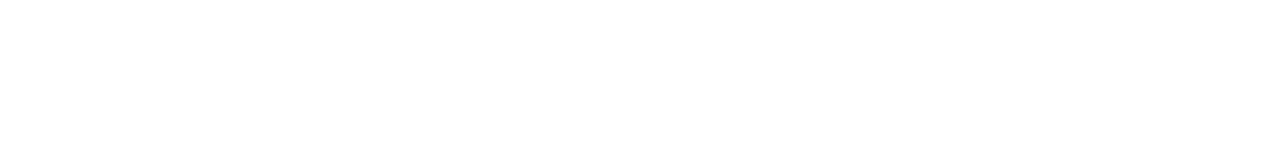
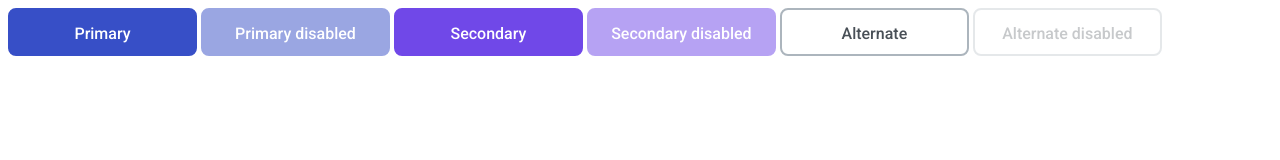
Before and after one commit to js-tasks-ru/htmlcss-20220317_konstantin-cherepanov, a website: page 03-lection1/01-button/index.html in a window 1280 px wide. Drawn offline with Linux system fonts and the light colour scheme.

Commit message:
add solution for lection-1 task-1

```diff
--- a/03-lection1/01-button/button.css
+++ b/03-lection1/01-button/button.css
@@ -1 +1,79 @@
 /* Стилизация кнопки */
+
+.button {
+    min-width: 189px;
+    height: 48px;
+    border-radius: 8px;
+    outline: 0px solid transparent;
+    font-family: 'Roboto';
+    font-style: normal;
+    font-weight: 500;
+    font-size: var(--textM);
+    line-height: 19px;
+    text-align: center;
+    padding: 14px;
+    cursor: pointer;
+    transition: opacity .3s ease-in-out, background .3s ease-in-out;
+}
+
+.button__primary {
+    background: var(--primary);
+    color: var(--white);
+    border: 2px solid var(--primary);
+}
+
+.button__secondary {
+    background: var(--purple);
+    color: var(--white);
+    border: 2px solid var(--purple);
+}
+
+.button__alternate {
+    background: var(--white);
+    color: var(--grey-4);
+    border: 2px solid var(--grey-3);
+}
+
+.button__primary:hover,
+.button__primary:active {
+    background: #2342C0;
+    border: 2px solid #2342C0;
+}
+
+.button__secondary:hover,
+.button__secondary:active {
+    background: #5028C6;
+    border: 2px solid #5028C6;
+}
+
+.button__alternate:hover,
+.button__alternate:active {
+    border: 2px solid var(--black);
+}
+
+.button__primary-disabled,
+.button__secondary-disabled,
+.button__alternate-disabled {
+    opacity: .5;
+    cursor: not-allowed;
+}
+
+.button__alternate-disabled {
+    opacity: .3;
+}
+
+.button__primary-disabled:hover {
+    background: var(--primary);
+    border: 2px solid var(--primary);
+}
+
+.button__secondary-disabled:hover {
+    background: var(--purple);
+    border: 2px solid var(--purple);
+}
+
+.button__alternate-disabled:hover {
+    background: var(--white);
+    color: var(--grey-4);
+    border: 2px solid var(--grey-3);
+}
--- a/03-lection1/01-button/index.html
+++ b/03-lection1/01-button/index.html
@@ -1,11 +1,19 @@
 <!DOCTYPE html>
 <!-- Страница с кнопкой -->
 <html lang="ru">
-    <head>
-        <link rel="stylesheet" href="../../assets/css/main.css">
-        <link rel="stylesheet" href="./button.css">
-    </head>
-    <body>
 
-    </body>
+<head>
+    <link rel="stylesheet" href="../../assets/css/main.css">
+    <link rel="stylesheet" href="button.css">
+</head>
+
+<body>
+    <button class="button button__primary">Primary</button>
+    <button class="button button__primary button__primary-disabled" disabled>Primary disabled</button>
+    <button class="button button__secondary">Secondary</button>
+    <button class="button button__secondary button__secondary-disabled" disabled>Secondary disabled</button>
+    <button class="button button__alternate">Alternate</button>
+    <button class="button button__alternate button__alternate-disabled" disabled>Alternate disabled</button>
+</body>
+
 </html>
--- a/assets/css/main.css
+++ b/assets/css/main.css
@@ -1,5 +1,4 @@
 @import '../fonts/fonts.css';
-
 :root {
     --white: #ffffff;
     --black: #212429;
@@ -11,12 +10,13 @@
     --grey-2: #DDE2E5;
     --grey-3: #ACB5BD;
     --grey-4: #495057;
-
     --error: var(--red);
     --success: var(--blue);
-
     --primary: var(--blue);
     --secondary: var(--purple);
+    --titleXL: 50px;
+    --titleL: 38px;
+    --textM: 16px;
 }
 
 * {
```
Also changed, not shown: index.html (+17 -5 lines).
